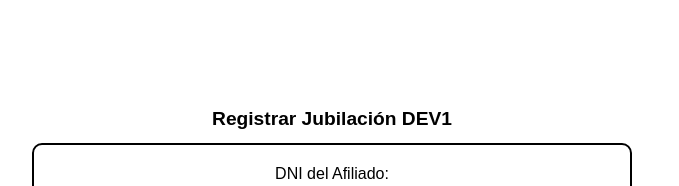
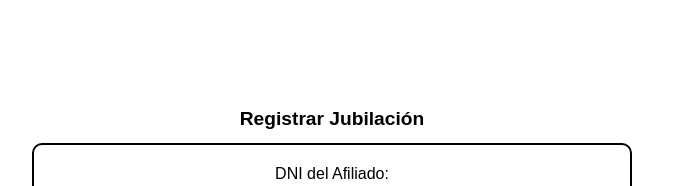
Before and after one commit to ericcadenas/registrar-jubilacion-app, a website: page index.html in a window 1280 px wide. Shown: the top 186 px of the page, without its empty margins (308-987 px from the left). Drawn offline with Linux system fonts and the light colour scheme.

Commit message:
fix: se corrigio titulo

```diff
--- a/index.html
+++ b/index.html
@@ -160,7 +160,7 @@
 <body>
     <div class="container">
         <div class="spacer"></div>
-        <h1>Registrar Jubilación DEV1</h1>
+        <h1>Registrar Jubilación</h1>
         <form id="retirement-form">
             <label for="dniAfiliado">DNI del Afiliado:</label>
             <input type="text" id="dniAfiliado" name="dniAfiliado" required>
```
